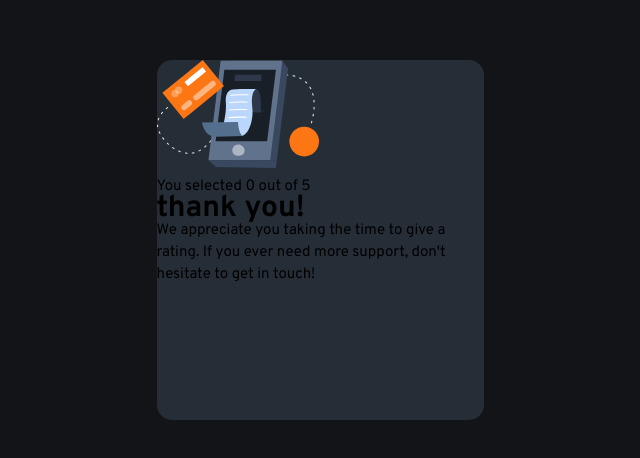
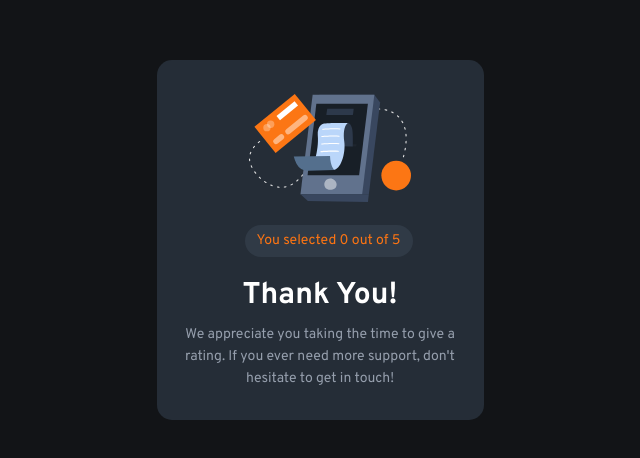
Before and after one commit to sadatyussuf/GIBT_assignment, a plain HTML site: page index.html in a window 1280 px wide. Shown: the part 160-618 px from the top of the page, without its empty margins (320-960 px from the left). Drawn offline with Linux system fonts and the light colour scheme.

Commit message:
css styles for BACK CARD completed

```diff
--- a/style.css
+++ b/style.css
@@ -171,3 +171,60 @@ body {
     color: var(--primary-orange);
     cursor: pointer;
 }
+
+
+/* ====================== Back Card =============================== */
+.back-container {
+    display: flex;
+    flex-direction: column;
+    margin: 0 1.5rem;
+    align-items: center;
+}
+
+.svg-img {
+    margin: 2.125rem 4.188rem 1.813rem 4.25rem;
+    /* margin-top: 1.3rem; */
+    width: 9rem;
+    height: 6rem;
+    /* display: flex;
+    justify-content: center; */
+}
+
+.rating {
+    background-color: var(--neutral-medium-grey);
+    color: var(--primary-orange);
+    /* margin-top: 1.813rem; */
+    margin: 0.4rem 3.438rem 1.5rem 4.5rem;
+
+    width: 10.5rem;
+    height: 2rem;
+    display: flex;
+    justify-content: center;
+    align-items: center;
+    border-radius: 1.406rem;
+    font-size: 0.875rem;
+    /* font-size: var(--paragraph-font-size); */
+    /* text-align: center; */
+    padding: 0.213rem 0.415rem;
+
+}
+
+
+.thanks {
+    color: var(--neutral-white);
+    text-transform: capitalize;
+    /* margin: 0.4rem 3.9rem; */
+    font-size: 0.938rem;
+    line-height: 1.899rem;
+    display: flex;
+    justify-content: center;
+    align-items: center;
+    margin-bottom: 0.75rem;
+}
+
+.info {
+    color: var(--neutral-light-grey);
+    font-size: var(--paragraph-font-size);
+    text-align: center;
+    line-height: 1.375rem;
+}
```
